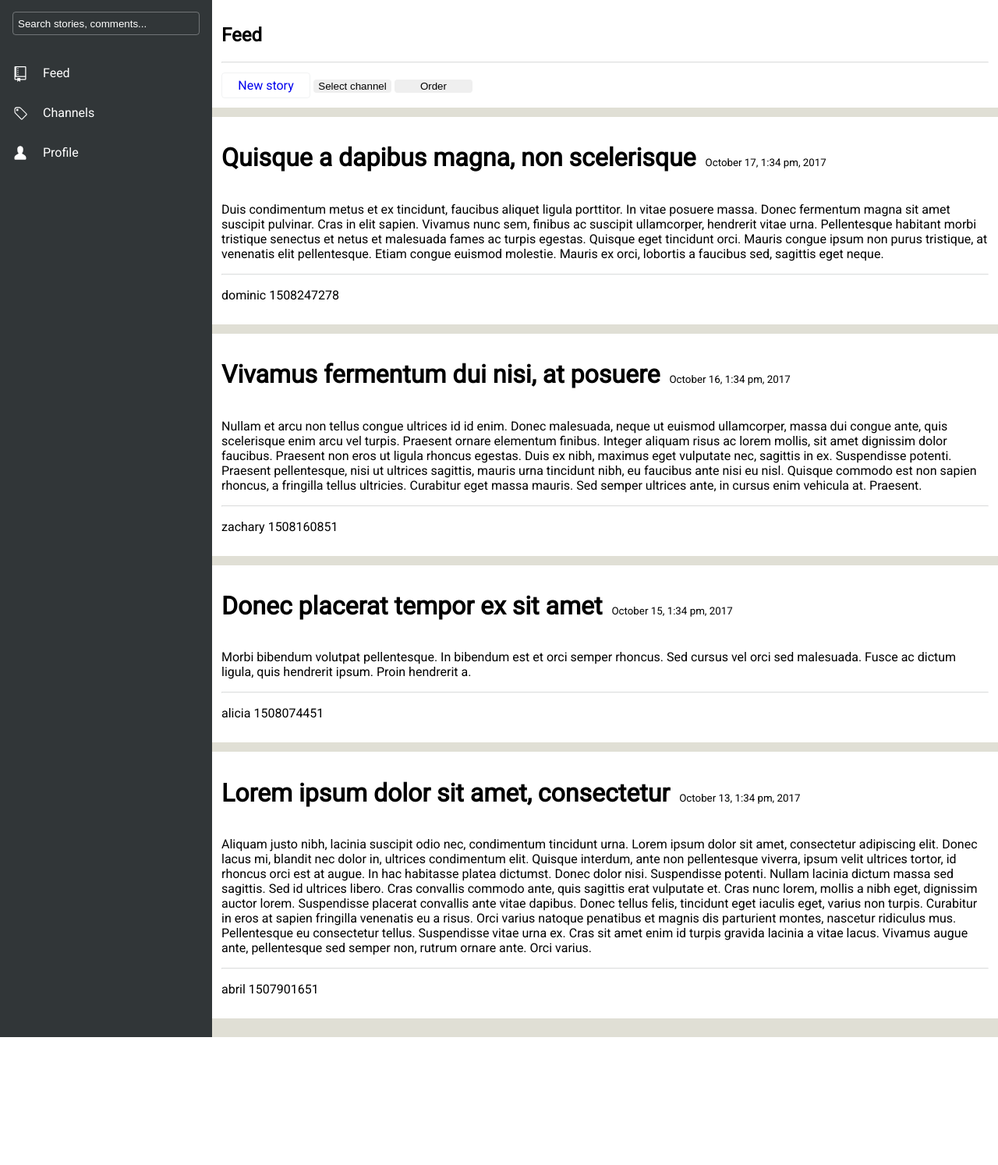
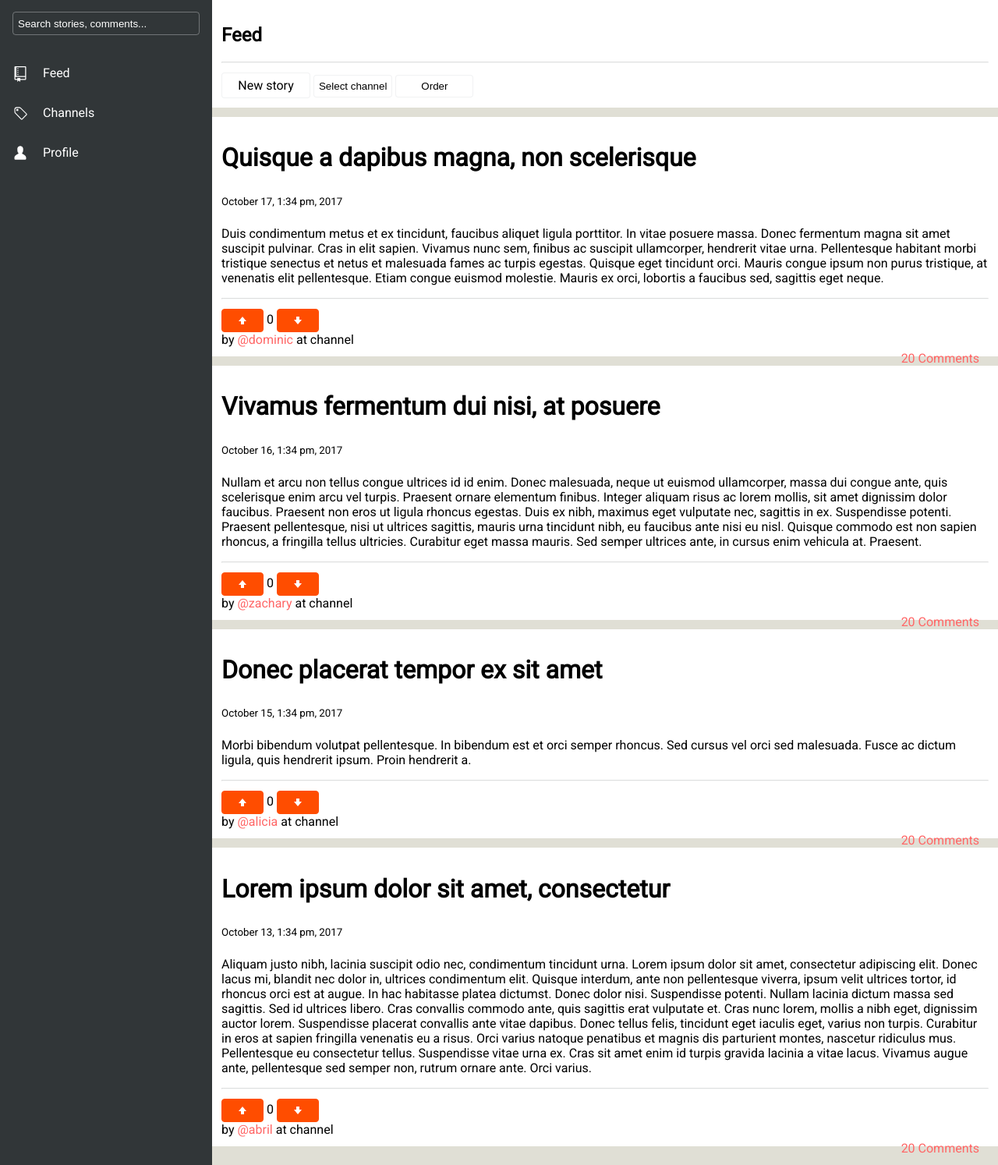
Before and after one commit to sendim/LTW_FEUP, a PHP site: page /pages/feed.php in a window 1280 px wide. Shown: the part 58-1552 px from the top of the page at 78% size. Before the commit the page ends 1388 px from the top, so only its background shows below. Run offline with PHP 8.4, Linux system fonts and the light colour scheme; the visitor is signed in with stand-in values (Sample User, id 1); data comes from the database, SQL or seed files in the repository.

Commit message:
story card design :art:

```diff
--- a/pages/style.css
+++ b/pages/style.css
@@ -9,28 +9,11 @@
 
   a {
     text-decoration: none;
+    color: #F66;
   }
 
-  button {
-    border-radius: 4px;
-    border: none;
-    min-width: 100px;
-  }
-
-  .button {
-    border-radius: 4px;
-    border: none;
-    min-width: 100px;
-    text-decoration: none;
-    padding: 6px;
-    text-align: center;
-    display: inline-block;
-  }
-
-  .button img {
-    vertical-align: middle;
-    margin-right: 10px;
-    margin-left: -5px;
+  p {
+    font-size: 16px;
   }
 
   hr {
@@ -62,12 +45,6 @@
     display: inline-block;
   }
 
-  button.primary {
-    background-color: #ff4d00;
-    color: white;
-    border: solid 1px #ff4d00;
-  }
-
   section {
     padding: 12px;
   }
@@ -92,9 +69,42 @@
 
   /* classes */
 
-  .secondary {
+  .button {
+    border-radius: 4px;
+    border: none;
+    min-width: 100px;
+    text-decoration: none;
+    padding: 6px;
+    text-align: center;
+    display: inline-block;
+  }
+
+  .button.icon {
+    min-width: 40px;
+    border-radius: "50%";
+  }
+
+  .button.icon img {
+    margin-left: 0px;
+    margin-right: 0px;
+  }
+
+  .button img {
+    vertical-align: middle;
+    margin-right: 10px;
+    margin-left: -5px;
+  }
+
+  .button.primary {
+    background-color: #ff4d00;
+    color: white;
+    border: solid 1px #ff4d00;
+  }
+
+  .button.secondary {
+    background-color: white;
     border: solid 1px rgba(232, 233, 235, 0.6);
-    text-align: center;
+    color: black;
   }
 
   .form-input {
@@ -120,6 +130,9 @@
   #navbar {
     padding: 12px;
     display: flex;
+    -webkit-box-shadow: 0px 12px 27px -12px rgba(0,0,0,0.41);
+    -moz-box-shadow: 0px 12px 27px -12px rgba(0,0,0,0.41);
+    box-shadow: 0px 12px 27px -12px rgba(0,0,0,0.41);
   }
 
   #navbar h1 {
@@ -199,12 +212,37 @@
     padding: 12px;
   }
 
-  /* story */
-  .story h1 {
+  /* story card */
+
+  .story-card header h1 {
     display: inline-block;
   }
 
-  .story small {
+  .story-card header small {
     display: inline-block;
     margin-left: 12px;
+    color: gray;
   }
+
+  .story-card footer .story-footer-left {
+    display: inline-block;
+  }
+
+  .story-card footer .story-footer-left .vote-buttons {
+    display: inline-block;
+  }
+
+  .story-card footer .story-footer-left .signature {
+    display: inline-block;
+  }
+
+  .story-card footer .story-footer-left span {
+    font-size: 20px;
+    margin-top: 5px;
+  }
+
+  .story  footer .story-footer-right {
+    margin-right: 12px;
+    float: right;
+    margin-top: 5px;
+  }
--- a/templates/auth.php
+++ b/templates/auth.php
@@ -21,7 +21,7 @@
             <input type="password" name="password" placeholder="password" required>
           </div>
 
-          <button class="primary" type="submit">
+          <button class="button primary" type="submit">
             Login
           </button>
         </form>
@@ -64,7 +64,7 @@
         <textarea name="description" placeholder="Description"></textarea>
       </div>
 
-      <button class="primary" type="submit">Signup</button>
+      <button class="button primary" type="submit">Signup</button>
     </form>
 
     <small>
--- a/templates/feed.php
+++ b/templates/feed.php
@@ -14,8 +14,8 @@ function draw_feed($stories) { ?>
                 New story
             </a>
 
-            <button>Select channel</button>
-            <button>Order</button>
+            <button class="button secondary">Select channel</button>
+            <button class="button secondary">Order</button>
         </section>
 
         <div>
--- a/templates/story.php
+++ b/templates/story.php
@@ -1,6 +1,10 @@
 <?php function draw_story($story){
 
     $publishedDate = gmdate('F j, g:i a, Y', $story['published']);
+
+    // TODO: get story channel, link to channel
+
+    // TODO: get story comments, link to story comments (story page)
 
     ?>
     <div class="story bg-white">
@@ -8,16 +12,34 @@
         <?php
             echo '<h1>' . $story['title'] . '</h1>';
             echo '<small>'.$publishedDate.'</small>';
-            echo '<p>' . $story['text'] . '</p>';
         ?>
         </header>
+
+        <div class="story-body">
+            <p><?php echo $story['text']; ?></p>
+        </div>
 
         <hr />
 
         <footer>
-        <?php
-            echo '<p>' . $story['username'] . " " . $story['published'] . '</p>';
-        ?>
+            <div class="story-footer-left">
+                <div class="vote-buttons">
+                    <a class="button primary icon" href='#'>
+                        <img src='images/arrow-up.svg' alt="Vote up">
+                    </a>
+                        <span><?php echo $story['likes']; ?></span>
+                    <a class="button primary icon" href='#'>
+                        <img src='images/arrow-down.svg' alt="Vote down">
+                    </a>
+                </div>
+                <div class="signature">
+                    by <a href="#">@<?php echo $story['username']; ?> </a>
+                    at channel <a href="#"><?php echo $story['channel']; ?> </a>
+                </div>
+            </div>
+            <div class="story-footer-right">
+                <a href="#">20 Comments </a>
+            </div>
         </footer>
 
     </div>
```
Also changed, not shown: pages/images/arrow-down.svg (added), pages/images/arrow-up.svg (added).
